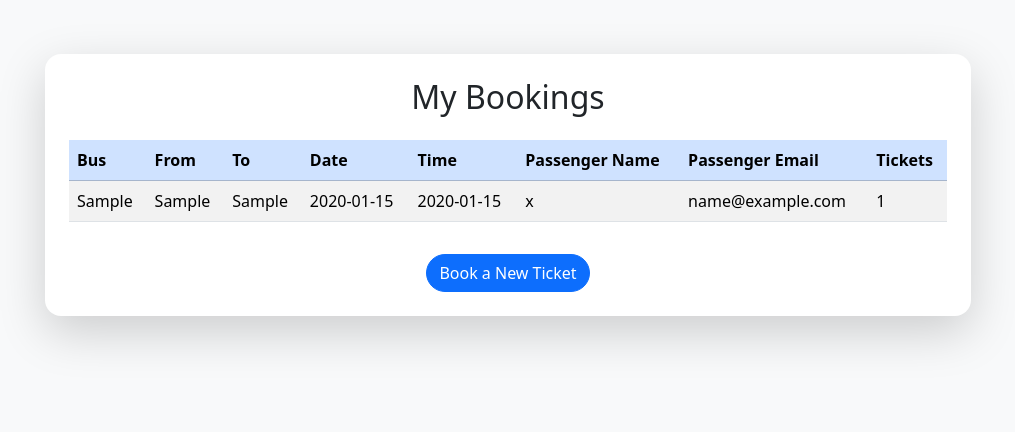
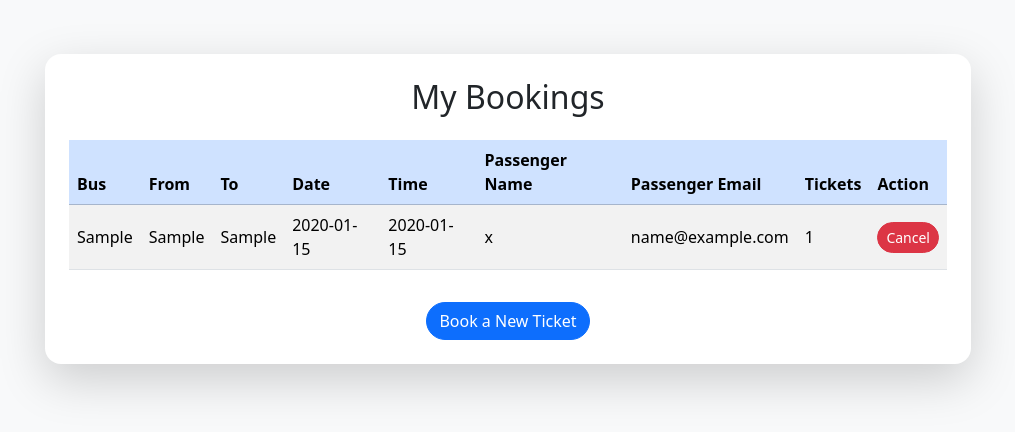
Before and after one commit to devang-0/UK-BusApp-GenAI, a Flask app: page /my_bookings in a window 1280 px wide. Shown: the part 56-488 px from the top of the page, without its empty margins (132-1147 px from the left). Run offline with Flask 3, Linux system fonts and the light colour scheme; a user stored in the database is signed in; tables that the repository leaves empty hold one stand-in row (values such as "Sample post").

Commit message:
Feat: Implement cancel ticket booking feature

```diff
--- a/app.py
+++ b/app.py
@@ -238,10 +238,24 @@ def logout():
 @app.route('/my_bookings')
 @login_required
 def my_bookings():
-
+    user_id = current_user.id
     bookings = current_user.bookings
     return render_template('my_bookings.html', bookings=bookings)
 
+@app.route('/cancel_booking/<int:booking_id>', methods=['POST'])
+@login_required
+def cancel_booking(booking_id):
+    booking = Booking.query.get_or_404(booking_id)
+
+    if booking.user_id != current_user.id:
+        flash('You are not authorized to cancel this booking.', 'danger')
+        return redirect(url_for('my_bookings'))
+
+    db.session.delete(booking)
+    db.session.commit()
+
+    flash(f'Your booking for {booking.bus} from {booking.source} to {booking.destination} on {booking.date} at {booking.time} has been cancelled.', 'success')
+    return redirect(url_for('my_bookings'))
 
 with app.app_context():
     db.create_all()
--- a/templates/my_bookings.html
+++ b/templates/my_bookings.html
@@ -18,6 +18,7 @@
                                 <th>Passenger Name</th>
                                 <th>Passenger Email</th>
                                 <th>Tickets</th>
+                                <th>Action</th>
                             </tr>
                         </thead>
                         <tbody>
@@ -31,6 +32,11 @@
                                 <td>{{ booking.passenger_name }}</td>
                                 <td>{{ booking.passenger_email }}</td>
                                 <td>{{ booking.num_passengers }}</td>
+                                <td>
+                                    <form action="{{ url_for('cancel_booking', booking_id=booking.id) }}" method="post" style="display:inline;">
+                                        <button type="submit" class="btn btn-danger btn-sm rounded-pill" onclick="return confirm('Are you sure you want to cancel this booking?');">Cancel</button>
+                                    </form>
+                                </td>
                             </tr>
                             {% endfor %}
                         </tbody>
```
Also changed, not shown: instance/site.db.
